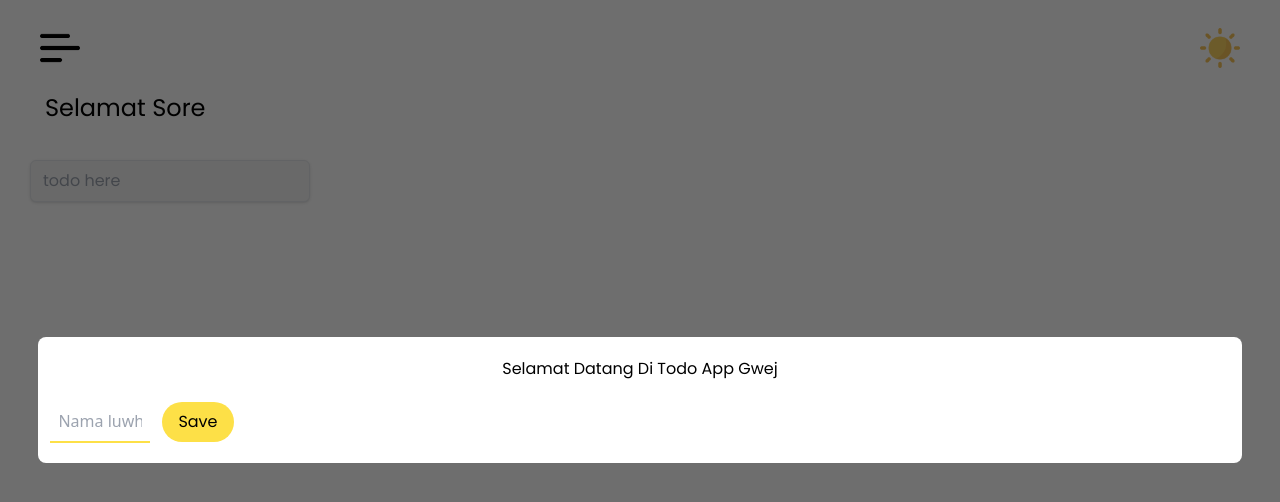
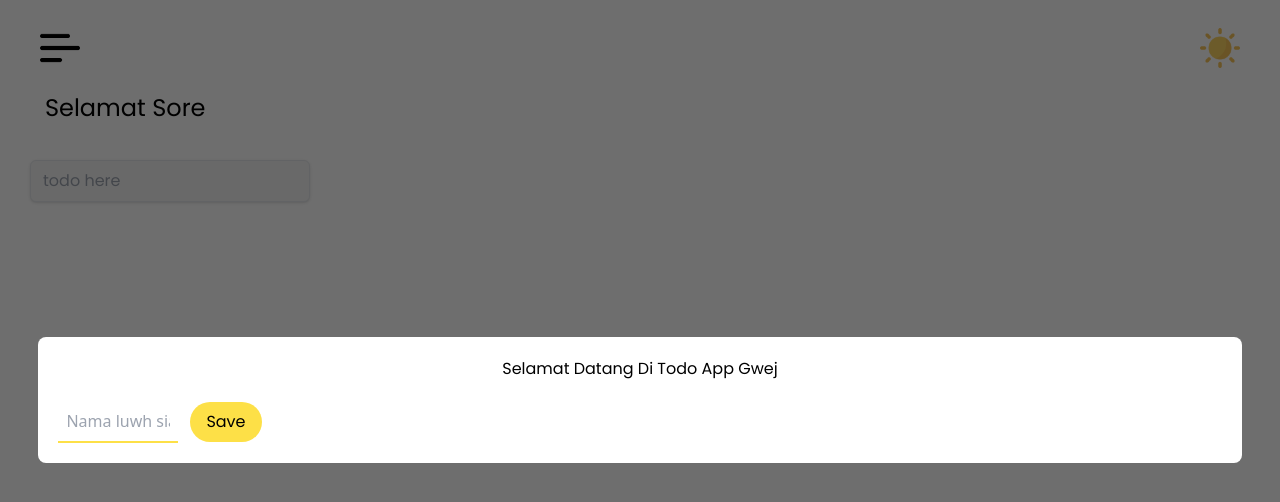
Before and after one commit to ariear/TodoKuRi, a Vue app: page / in a window 1280 px wide. Shown: the top 502 px of the page. Built offline with nearby package versions, Linux system fonts and the light colour scheme.

Commit message:
Update Home.vue

```diff
--- a/src/views/Home.vue
+++ b/src/views/Home.vue
@@ -5,7 +5,7 @@
     <p class="font-pupylinux text-center mb-5">Selamat Datang Di Todo App Gwej</p>
 
     <form @submit.prevent="addname">
-    <input type="text" placeholder="Nama luwh siafkh" required name="nama" class="border-b-2 border-yellow-300 p-2 w-[100px]">
+    <input type="text" placeholder="Nama luwh siafkh" required name="nama" class="border-b-2 border-yellow-300 p-2 ml-2 w-[120px]">
     <button class="bg-yellow-300 py-2 px-4 ml-3 rounded-full font-pupylinux" type="submit">Save</button>
     </form>
 
```
